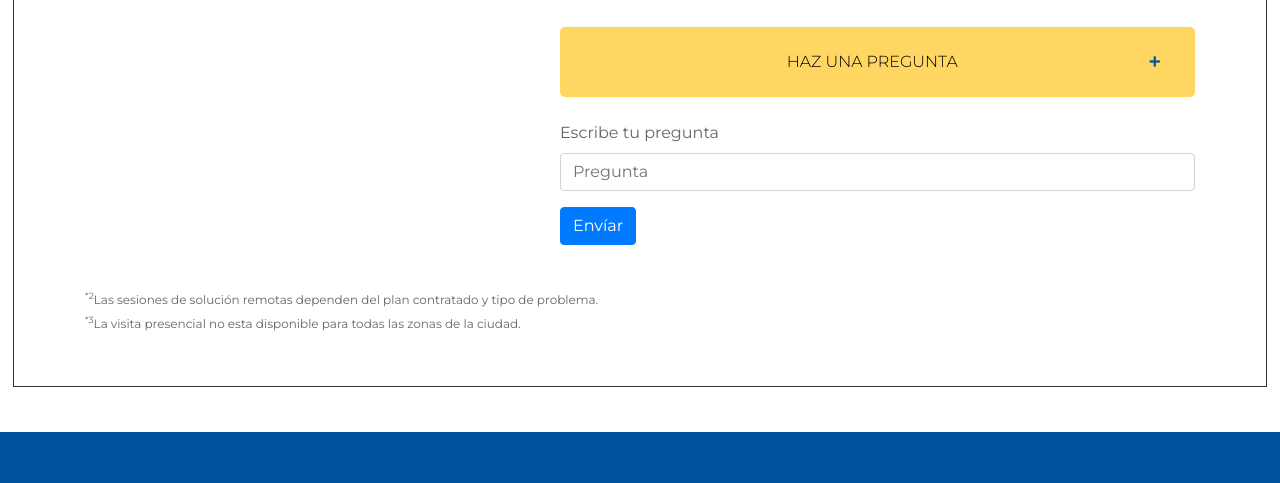
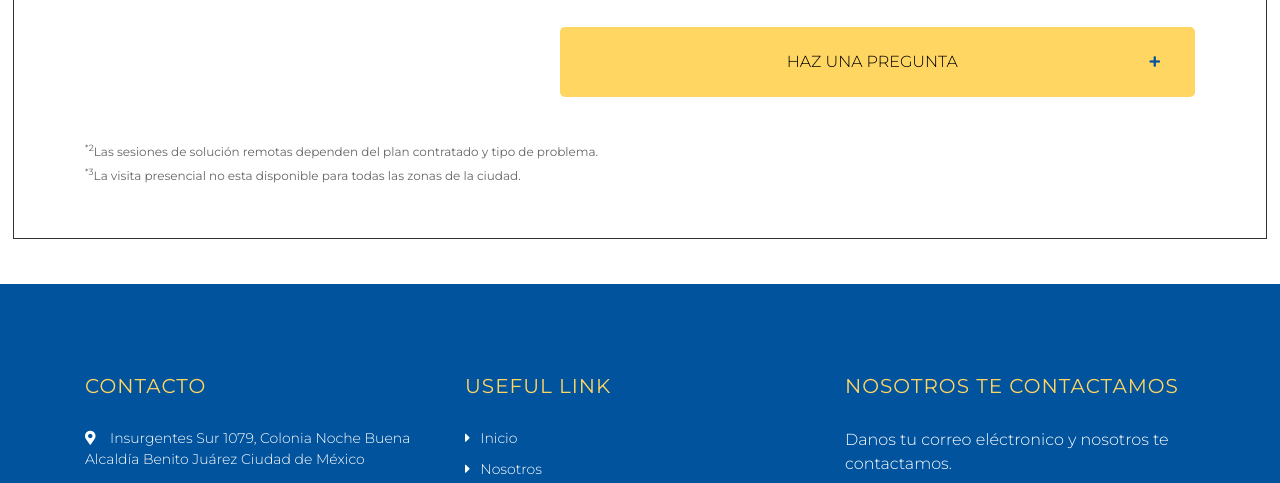
Before and after one commit to fuentezkaren/WebNegocios, a plain HTML site: page index.html in a window 1280 px wide. Shown: the part 6049-6532 px from the top of the page. Drawn offline with nearby package versions, Linux system fonts and the light colour scheme.

Commit message:
Campos ocultos de inicio

```diff
--- a/index.html
+++ b/index.html
@@ -660,7 +660,7 @@
                                     HAZ UNA PREGUNTA
                                 </a>
                             </div>
-                            <div id="collapsePregunta" class="collapse show" data-parent="#accordion">
+                            <div id="collapsePregunta" class="collapse" data-parent="#accordion">
                                 <form>
                                     <br>
                                     <div class="form-group">
```
